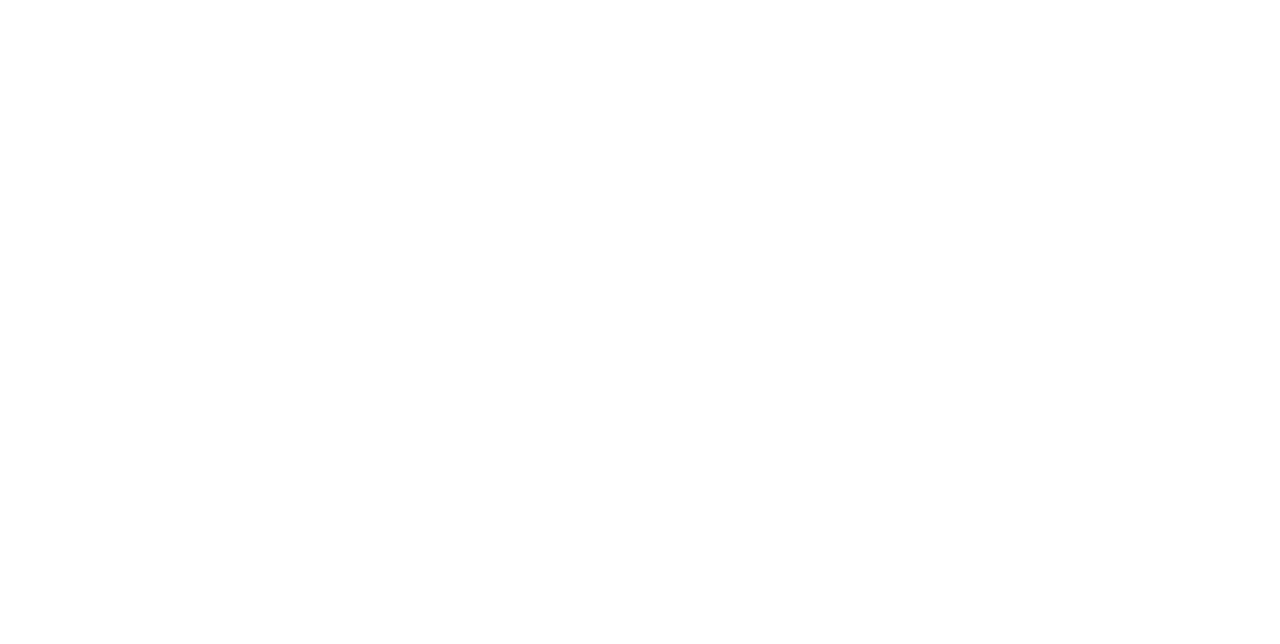
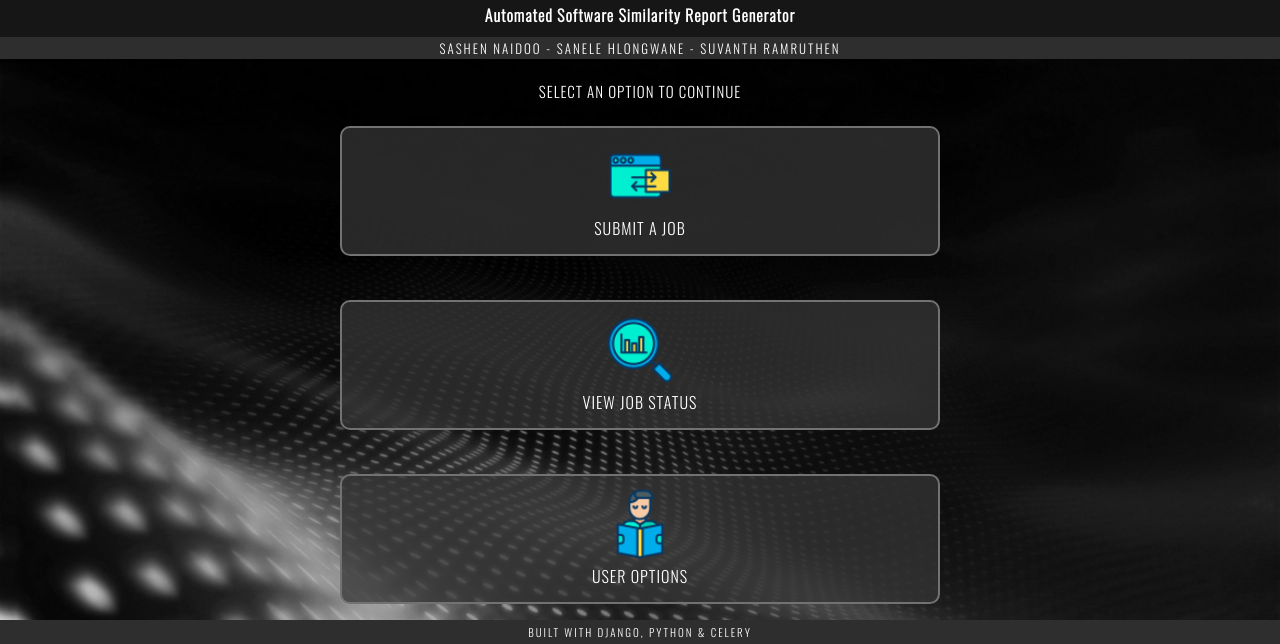
Before and after one commit to vextorite/SSRG, a Django app: page /menu in a window 1280 px wide. Before the commit the part shown is empty. Shown: the part 156-800 px from the top of the page. Run offline with Django 3.2, Linux system fonts and the light colour scheme; some libraries are stand-ins or nearby versions.

Commit message:
fixed + full flow

```diff
--- a/backend/SSRG/Jobs/static/polls/style.css
+++ b/backend/SSRG/Jobs/static/polls/style.css
@@ -413,3 +413,22 @@ text-align: center;
 padding-left: 14px;
 padding-top: 10px;
   }
+
+  .menuContainer{
+    display: flex;
+    align-items: center;
+    justify-content:center;
+    width: 100vw;
+    height: 100%;
+  }
+
+  .menuMain{
+    color:white;
+  }
+
+
+
+.buttons{
+overflow: auto;
+max-height:95%;
+}
--- a/backend/SSRG/Jobs/templates/Jobs/menu.html
+++ b/backend/SSRG/Jobs/templates/Jobs/menu.html
@@ -0,0 +1,76 @@
+<!DOCTYPE html>
+<html lang="en">
+
+    {% load static %}
+
+<link rel="stylesheet" type="text/css" href="/static/polls/style.css?{% now 'U' %}">
+    <meta charset="utf-8" />
+    <link rel="icon" href="%PUBLIC_URL%/logo.png" />
+    <meta name="viewport" content="width=device-width, initial-scale=1" />
+    <meta name="theme-color" content="#000000" />
+    <meta
+      name="description"
+      content="Web site created using create-react-app"
+    />
+
+    <link rel="apple-touch-icon" href="%PUBLIC_URL%/logo.png" />
+
+
+
+
+    <title>SSRG FrontEnd</title>
+
+
+  <div class="App">
+
+    <div id="header">
+      <div class="Header">
+
+        <a href="https://demo.ssrg.online/"><img alt="SSRG Logo" class = "headShotImg" src = "https://demo.ssrg.online/Assets/logo.svg" ></img></a><br></br>
+
+         <b>Automated Software Similarity
+     Report Generator </b>
+
+         <div class = "title">
+         Sashen Naidoo - Sanele Hlongwane - Suvanth Ramruthen
+         </div>
+
+         </div>
+    </div>
+
+<script> function UGAlert(){ alert("Halfway demo: The user guide is not available yet."); }
+</script>
+    <div id="main" class="mainArea" >
+
+<div class="menuContainer">
+
+<div class="menuMain">
+    <div class="titleText">Select an option to continue</div>
+    <a href="newJob"><button class="menuButton"><img class="buttonImg" src="{% static 'polls/submit.png' %}"></img><br>Submit a job</button></a>
+    <br></br>
+    <a href="viewJobs"><button  class="menuButton"><img class="buttonImg" src="{% static 'polls/report.png' %}"></img><br>View job status</button></a>
+    <br></br>
+    <button onclick="UGAlert()" class="menuButton"><img class="buttonImg" src="{% static 'polls/guide.png' %}"></img><br>User Options</button>
+
+</div>
+
+</div>
+
+
+    </div>
+
+
+
+    <div id="footer">
+
+    <div class="switchDisplayMode">
+   Built with Django, Python & Celery
+      </div>
+
+    </div>
+
+
+         </div>
+
+         <script>window.onload = window.onresize = function (){document.getElementById("main").style.height=(window.innerHeight-(document.getElementById("header").clientHeight+document.getElementById("footer").clientHeight))+"px";}   </script>
+     </html>
```
Also changed, not shown: backend/SSRG/Jobs/templates/Jobs/jobsSubmitted.html (+7 -3 lines), backend/SSRG/Jobs/static/polls/guide.png (added), backend/SSRG/Jobs/static/polls/report.png (added), backend/SSRG/Jobs/static/polls/submit.png (added).
